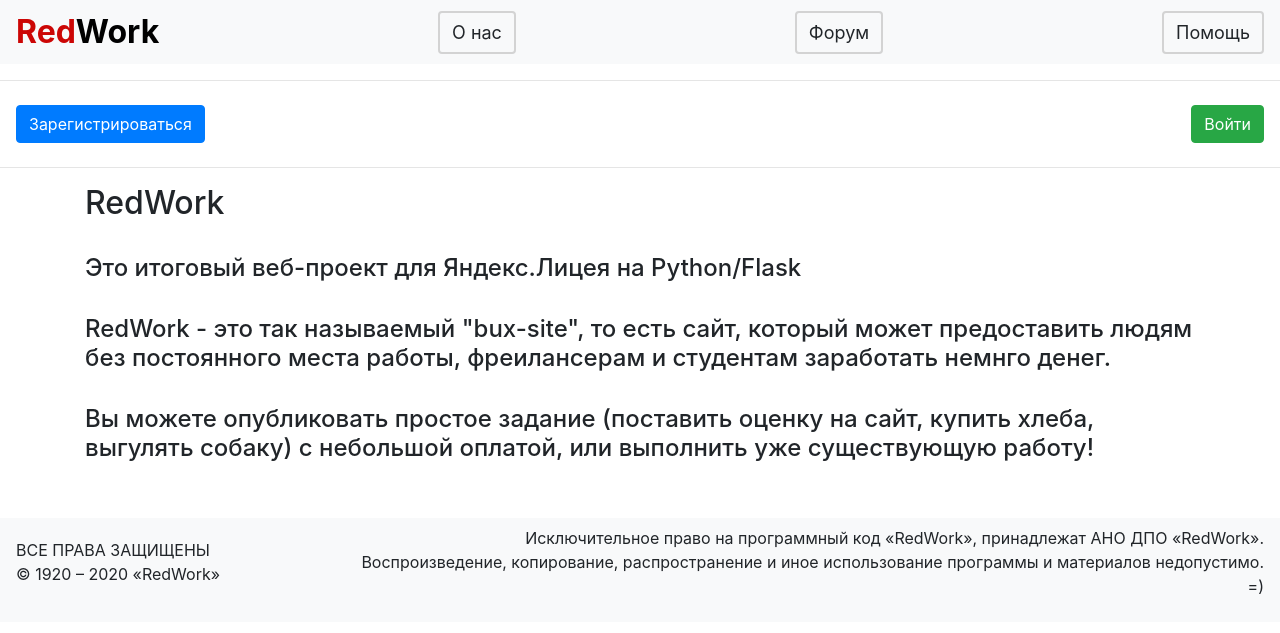
After one commit to johtai/RedWork, a Flask app: page /about in a window 1280 px wide. The commit adds this page. Shown: the top 633 px of the page. Run offline with Flask 3, Linux system fonts and the light colour scheme; parts of the project's set-up code (start-up, migrations or seed data) failed here and were passed over; some libraries are stand-ins or nearby versions.

Commit message:
added 'complete jobs' and 'about us'

```diff
--- a/main.py
+++ b/main.py
@@ -328,6 +328,20 @@ def help():
     return render_template('help.html', title='Вопросы и ответы')
 
 
+@app.route('/about')
+def about():
+    return render_template('about.html', title='О нас')
+
+
+@app.route('/complete')
+@login_required
+def complete():
+    session = db_session.create_session()
+    jobs = session.query(Jobs).filter(Jobs.request == current_user.id, Jobs.is_complete == 1)
+    return render_template('index.html', title="Выполненные работы", jobs=jobs)
+
+
+
 @app.route('/question', methods=['GET', 'POST'])
 def question():
     form = QuestionForm()
--- /dev/null
+++ b/templates/about.html
@@ -0,0 +1,11 @@
+{% extends "base.html" %}
+{% block content %}
+<h2>RedWork</h2><br>
+<h4>Это итоговый веб-проект для Яндекс.Лицея на Python/Flask</h4>
+    <br>
+<h4>RedWork - это так называемый "bux-site", то есть сайт, который может предоставить людям без постоянного места работы,
+фреилансерам и студентам заработать немнго денег.</h4>
+<br>
+<h4>Вы можете опубликовать простое задание (поставить оценку на сайт, купить хлеба, выгулять собаку) с небольшой оплатой,
+или выполнить уже существующую работу!</h4>
+{% endblock %}
--- a/templates/base.html
+++ b/templates/base.html
@@ -16,8 +16,7 @@
     <nav class="navbar navbar-light bg-light">
         <a href="/"><b><font size="6" color="cc0605">Red</font><font color="000000" size="6">Work</font></b></a>
 
-                <a style="border: 2px double lightgray" class='btn btn-default' href=""><font size="4">Услуги</font></a>
-                <a style="border: 2px double lightgray" class='btn btn-default' href=""><font size="4">О нас</font></a>
+                <a style="border: 2px double lightgray" class='btn btn-default' href="/about"><font size="4">О нас</font></a>
                 <a style="border: 2px double lightgray" class='btn btn-default' href="/forum"><font size="4">Форум</font></a>
                 <a style="border: 2px double lightgray" class='btn btn-default' href="/help"><font size="4">Помощь</font></a>
 
@@ -26,7 +25,7 @@
     <nav class="navbar">
         {% if current_user.is_authenticated and request.path != "/forum" and request.path != "/help"  %}
             <a style="background: #76ca7d" class='btn' href="/jobs">Добавить работу</a>
-            <a style="background: #a4d433" class='btn btn-default' href="">Категории</a>
+            <a style="background: #a4d433" class='btn btn-default' href="/complete">Выполненные</a>
             <a style="background: #c4ca76" class='btn btn-default' href="/my_jobs">Мои работы</a>
             <a style="background: #c4ca76" class='btn btn-default' href="/defers">Отложенные</a>
             <a style="background: #aca16f" class='btn btn-default' href="/my_requests">Заявки</a>
@@ -54,10 +53,10 @@
 </main>
 <br><br>
     <nav class="navbar navbar-light bg-light">
-        <p>ВСЕ ПРАВА ЗАЩИЩЕНЫ<br>© 1917 – 2020 «RedWork»</p>
+        <p>ВСЕ ПРАВА ЗАЩИЩЕНЫ<br>© 1920 – 2020 «RedWork»</p>
         <p align="right">Исключительное право на программный код «RedWork», принадлежат АНО ДПО «RedWork».
             <br>
-            Воспроизведение, копирование, распространение и иное использование программы и материалов недопустимо.<br> Шутка =)
+            Воспроизведение, копирование, распространение и иное использование программы и материалов недопустимо.<br> =)
         </p>
     </nav>
 </body>
--- a/templates/index.html
+++ b/templates/index.html
@@ -7,6 +7,9 @@
 {% elif title == "Отложенные" and not jobs %}<br>
 <h5>Вы еще не откладывали работы</h5>
 <br><br><br><br><br><br><br><br>
+{% elif title == "Выполненные работы" and not jobs %}<br>
+<h5>Вы еще не выполняли работы</h5>
+<br><br><br><br><br><br><br><br>
 {% elif title == "Мои работы" and not jobs %}<br>
 <h5>Вы еще не публиковали работы</h5>
 <br><br><br><br><br><br><br><br>
--- a/templates/jobs_list.html
+++ b/templates/jobs_list.html
@@ -21,7 +21,7 @@
         <a href="/requests/{{ item.id }}" class="btn btn-success">Выполняю!</a>
         <a href="/defers_delete/{{ item.id }}" class="btn btn-war">Не хочу выполнять</a>
     </div>
-    {% elif current_user.is_authenticated %}
+    {% elif current_user.is_authenticated and item.is_complete == 0%}
     <div>
         <a href="/requests/{{ item.id }}" class="btn btn-success">Выполняю!</a>
         <a href="/defers_add/{{ item.id }}" class="btn btn-default">Хочу выполнить</a>
```
